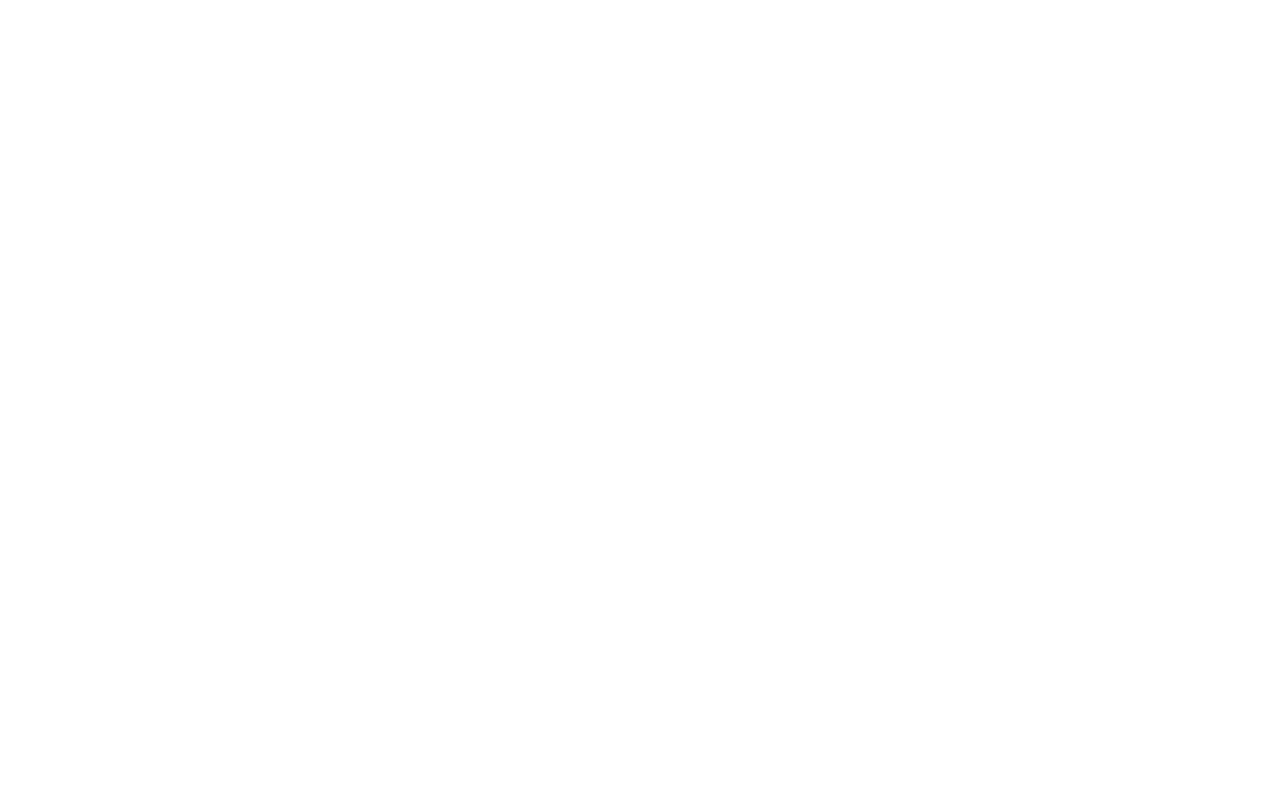
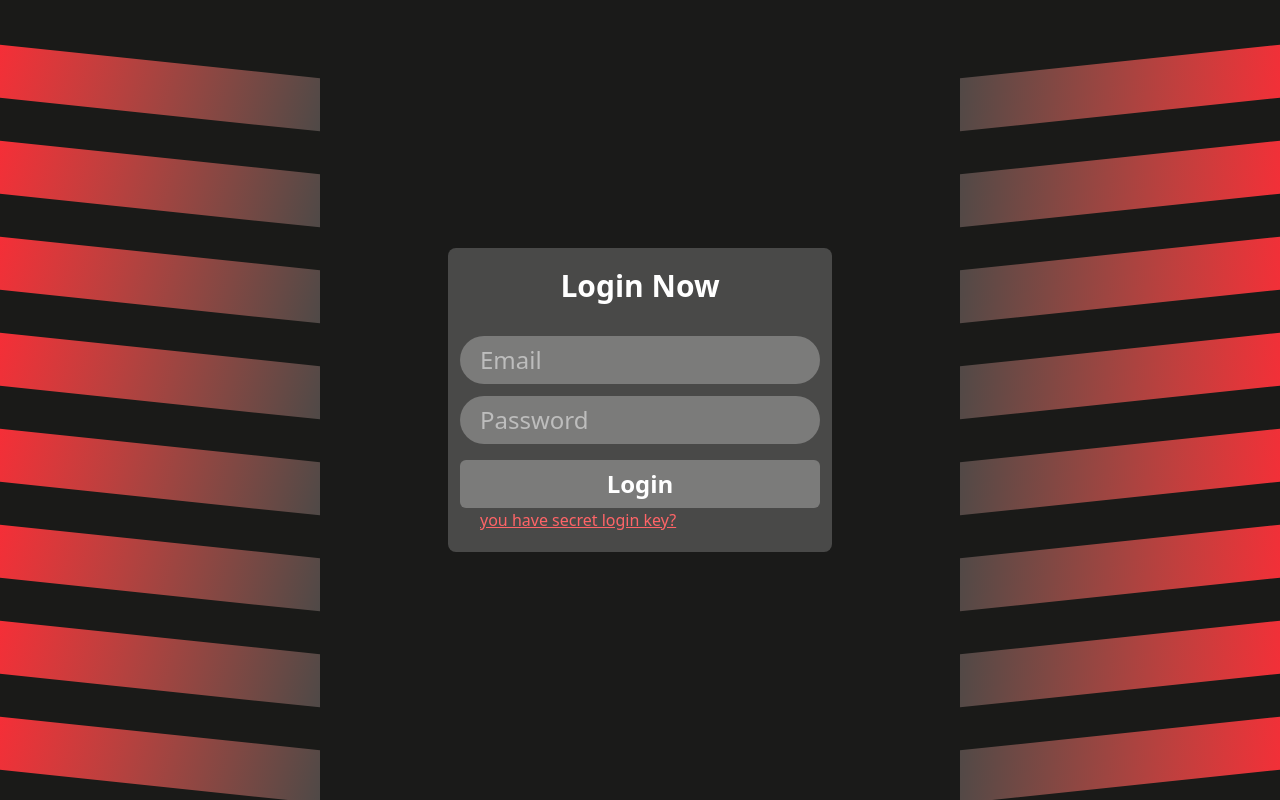
Before and after one commit to mahajang214/Social-Media-Web, a React (Vite) app in the folder frontend/: page /login in a window 1280 px wide. Before the commit this address had no page. Built offline with nearby package versions, Linux system fonts and the light colour scheme.

Commit message:
login page with gsap animations and with login secret key done

```diff
--- a/frontend/src/App.jsx
+++ b/frontend/src/App.jsx
@@ -1,6 +1,7 @@
 import { useState}  from 'react';
 import { BrowserRouter,Routes,Route } from "react-router-dom";
 import Register from './Pages/Register';
+import Login from './Pages/Login';
 
 
 function App() {
@@ -10,8 +11,8 @@
     <>
       <BrowserRouter>
       <Routes>
-        {/* <Route path="/" element={<Home />} />
-        <Route path="/login" element={<Home />} /> */}
+        {/* <Route path="/" element={<Home />} /> */}
+        <Route path="/login" element={<Login />} />
         <Route path="/register" element={<Register />} />
       </Routes>
       </BrowserRouter>
--- /dev/null
+++ b/frontend/src/Pages/Login.jsx
@@ -0,0 +1,114 @@
+import React, { useState } from 'react'
+import { useGSAP } from '@gsap/react';
+import { gsap } from 'gsap';
+import Loading from '../Components/Loading';
+import axios from 'axios';
+function Login() {
+    const [loginData, setLoginData] = useState({ email: '', password: "" });
+    const [loading, setLoading] = useState(false);
+    const [clickedSecret, setClickedSecret] = useState(false);
+    const [secretKey, setSecretKey] = useState('');
+
+    useGSAP(() => {
+        gsap.from('#d', {
+            opacity: 1,
+            duration: .5,
+            y: -100,
+            x: -500,
+            stagger: .2
+        })
+        gsap.from('#p', {
+            opacity: 1,
+            duration: .5,
+            y: -100,
+            x: 500,
+            stagger: .2
+        });
+        gsap.from('#form', {
+            opacity: 0,
+            duration: .8,
+            scale: 0
+        })
+
+    })
+    const fillData = (e) => {
+        setLoginData({ ...loginData, [e.target.name]: e.target.value })
+    }
+    const submitHandler = async(e) => {
+        e.preventDefault();
+        if (clickedSecret) {
+            setLoading(true);
+            const send=await axios.post(`${import.meta.env.VITE_URL}/api/auth/login`,{userLoginSecretKey:secretKey});
+            console.log(send.data);
+            setLoading(false);
+            return;
+        }
+        try {
+            setLoading(true);
+            const send=await axios.post(`${import.meta.env.VITE_URL}/api/auth/login`,{email:loginData.email,password:loginData.password});
+            console.log(send.data);
+            setLoading(false);
+            return;
+        } catch (error) {
+            console.log(error);
+            return;
+        }
+    }
+
+    return (
+        <div className='w-full h-screen flex justify-between items-center bg-[#1A1A19]'>
+            <div className='w-1/4 h-full bg-[#1a1a19c8] overflow-hidden py-4'>
+                <div id='d' className='w-full  h-[6vh] bg-linear-100 to-[#ffffff34] rotate-6 scale-110  from-red-500 mt-12 '></div>
+                <div id='d' className='w-full  h-[6vh] bg-linear-100 to-[#ffffff34] rotate-6 scale-110  from-red-500 mt-12 '></div>
+                <div id='d' className='w-full  h-[6vh] bg-linear-100 to-[#ffffff34] rotate-6 scale-110  from-red-500 mt-12 '></div>
+                <div id='d' className='w-full  h-[6vh] bg-linear-100 to-[#ffffff34] rotate-6 scale-110  from-red-500 mt-12 '></div>
+                <div id='d' className='w-full  h-[6vh] bg-linear-100 to-[#ffffff34] rotate-6 scale-110  from-red-500 mt-12 '></div>
+
+                <div id='d' className='w-full  h-[6vh] bg-linear-100 to-[#ffffff34] rotate-6 scale-110  from-red-500 mt-12 '></div>
+
+                <div id='d' className='w-full  h-[6vh] bg-linear-100 to-[#ffffff34] rotate-6 scale-110  from-red-500 mt-12 '></div>
+
+                <div id='d' className='w-full  h-[6vh] bg-linear-100 to-[#ffffff34] rotate-6 scale-110  from-red-500 mt-12 '></div>
+            </div>
+            <div className='w-2/4 h-screen flex justify-center items-center'>
+
+                <form id='form' className='w-[30vw] py-5 px-3 bg-[#ffffff34] rounded-lg text-white ' onSubmit={submitHandler} action="">
+                    <h1 className='text-3xl text-center mb-5 font-bold'>Login Now</h1>
+
+
+                    <input className='w-full outline-none text-2xl px-5 py-2 rounded-full bg-[#ffffff46] mt-3' onChange={(e) => fillData(e)} type="email" placeholder='Email' name='email' value={loginData.email} />
+                    <br />
+                    <input className='w-full outline-none text-2xl px-5 py-2 rounded-full bg-[#ffffff46] mt-3 ' onChange={(e) => fillData(e)} type="password" placeholder='Password' name='password' value={loginData.password} />
+                    <br />
+
+
+                    {loading ? <Loading /> : <button className='w-full outline-none cursor-pointer active:scale-95 text-2xl px-5 font-bold py-2 rounded-md bg-[#ffffff46] mt-4 '>
+                        Login
+                    </button>}
+
+
+                    <span className='ml-5 mt-7 text-red-400 underline cursor-pointer ' onClick={() => setClickedSecret(!clickedSecret)}>you have secret login key?</span>
+                    {clickedSecret && <input id='secret' className='w-full outline-none text-2xl px-5 py-2 rounded-full bg-red-400 mt-2 ' onChange={(e) => {
+                        setSecretKey(e.target.value);
+
+                    }} type="text" placeholder='Enter your secret key' name='secretKey' value={secretKey} />}
+
+
+                </form>
+            </div>
+            <div className='w-1/4 h-full bg-[#1a1a19c8] overflow-hidden py-4'>
+                <div id='p' className='w-full  h-[6vh] bg-linear-100 from-[#ffffff34] -rotate-6 scale-110  to-red-500 mt-12 '></div>
+                <div id='p' className='w-full  h-[6vh] bg-linear-100 from-[#ffffff34] -rotate-6 scale-110  to-red-500 mt-12 '></div>
+                <div id='p' className='w-full  h-[6vh] bg-linear-100 from-[#ffffff34] -rotate-6 scale-110  to-red-500 mt-12 '></div>
+                <div id='p' className='w-full  h-[6vh] bg-linear-100 from-[#ffffff34] -rotate-6 scale-110  to-red-500 mt-12 '></div>
+                <div id='p' className='w-full  h-[6vh] bg-linear-100 from-[#ffffff34] -rotate-6 scale-110  to-red-500 mt-12 '></div>
+                <div id='p' className='w-full  h-[6vh] bg-linear-100 from-[#ffffff34] -rotate-6 scale-110  to-red-500 mt-12 '></div>
+                <div id='p' className='w-full  h-[6vh] bg-linear-100 from-[#ffffff34] -rotate-6 scale-110  to-red-500 mt-12 '></div>
+                <div id='p' className='w-full  h-[6vh] bg-linear-100 from-[#ffffff34] -rotate-6 scale-110  to-red-500 mt-12 '></div>
+            </div>
+
+        </div>
+    )
+}
+
+export default Login
--- a/frontend/src/Pages/Register.jsx
+++ b/frontend/src/Pages/Register.jsx
@@ -34,13 +34,13 @@
     //     // }
     // }
 
-    useEffect(() => {
-        if (loading) {
-            setTimeout(() => {
-                setLoading(false);
-            }, 5000)
-        }
-    }, [])
+    // useEffect(() => {
+    //     if (loading) {
+    //         setTimeout(() => {
+    //             setLoading(false);
+    //         }, 5000)
+    //     }
+    // }, [])
 
     useGSAP(() => {
         gsap.from('#d', {
```
Also changed, not shown: 1 other file (tests, documents, lock files or other folders).
